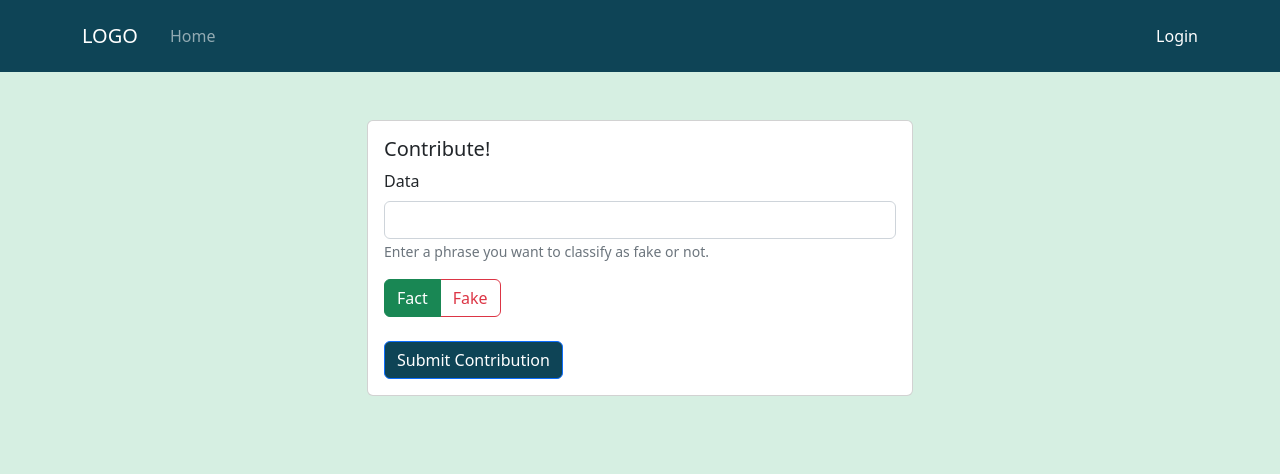
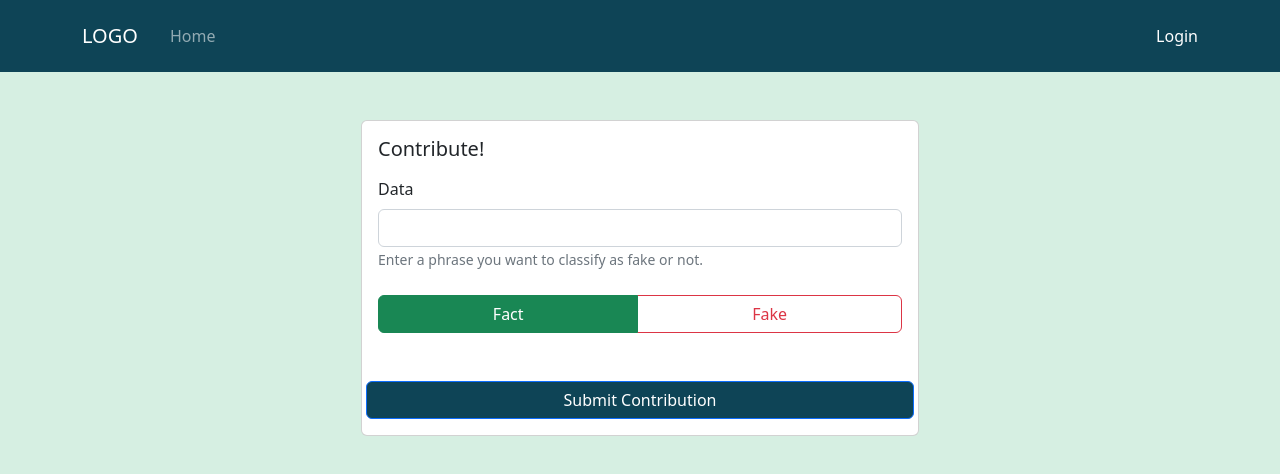
Before and after one commit to mitdcjerson/hackathonfrontend, a React (Create React App) app: page /contribute in a window 1280 px wide. Shown: the top 474 px of the page. Built offline with nearby package versions, Linux system fonts and the light colour scheme.

Commit message:
Refined Card Contri

```diff
--- a/src/components/Contribute.js
+++ b/src/components/Contribute.js
@@ -54,12 +54,15 @@ const Contribute = () => {
     return (
         <div className="form-container">
             <Container>
-                <Row>
                 <Col md={{ span: 6, offset: 3 }}>
                     <Card className="mt-5">
                         <Card.Body>
+                            <Form onSubmit={handleSubmit}>
+                                <Row className='mb-2'>
                                     <Card.Title>Contribute!</Card.Title>
-                                <Form onSubmit={handleSubmit}>
+                                </Row>
+
+                                <Row className='mb-2'>
                                     <Form.Group className="mb-3">
                                         <Form.Label htmlFor="inputData">Data</Form.Label>
                                         <Form.Control
@@ -73,7 +76,9 @@ const Contribute = () => {
                                             Enter a phrase you want to classify as fake or not.
                                         </Form.Text>
                                     </Form.Group>
+                                </Row>
 
+                                <Row className='mb-5'>
                                     <ButtonGroup>
                                         {radios.map((radio, idx) => (
                                         <ToggleButton
@@ -90,19 +95,17 @@ const Contribute = () => {
                                         </ToggleButton>
                                         ))}
                                     </ButtonGroup>
+                                </Row>
 
-                                    <br />
-                                    <br />
-
+                                <Row>
                                     <Button variant="primary" type="submit"  style={{backgroundColor: "#0E4456"}}>
                                         Submit Contribution
                                     </Button>
+                                </Row>
                             </Form>
                         </Card.Body>
                     </Card>
                 </Col>
-                </Row>
-
             </Container>
         </div>
     );
```
Lines whose indentation alone changed are shown as unchanged.
